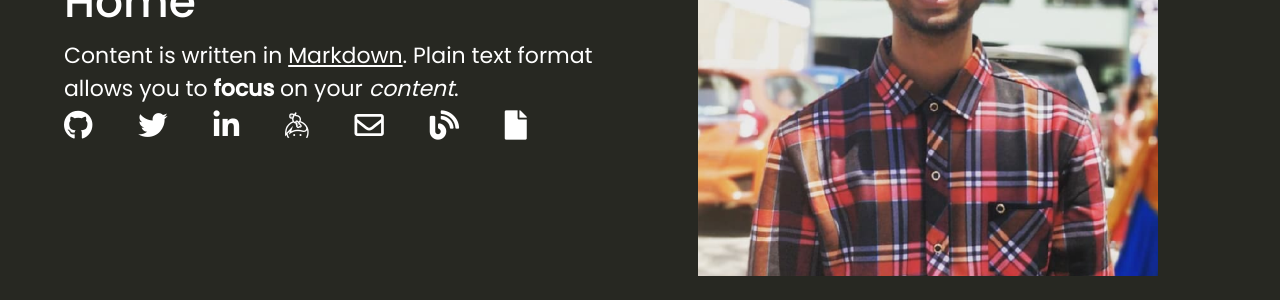
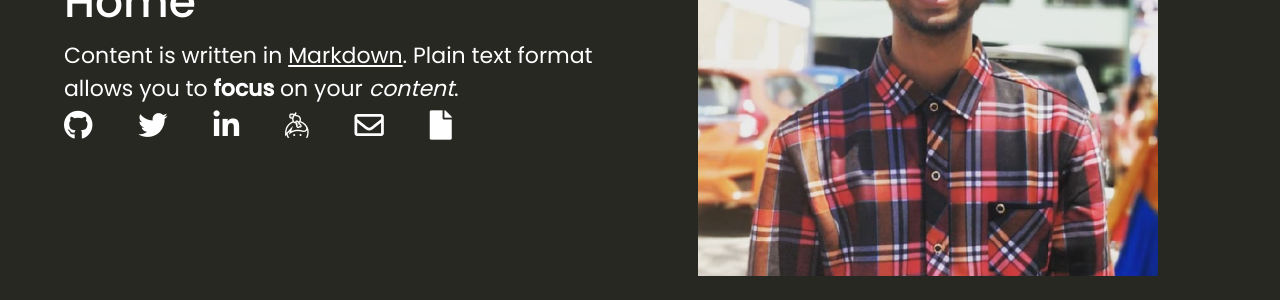
Before and after one commit to rh3xp/website.old, a Jekyll site: the page built from index.md, in a window 1280 px wide. Shown: the part 384-684 px from the top of the page. Built offline with Jekyll 4.4.1, drawn with Linux system fonts in a browser that asks for light colours; nearby versions of some CDN libraries.

Commit message:
Added resume

```diff
--- a/_includes/links.html
+++ b/_includes/links.html
@@ -5,7 +5,7 @@
     <a class="social" href="https://twitter.com/vimoveremacs/" target="_blank">
         <i class="fab fa-twitter fa-lg" title="Check out my tweets!"></i>
     </a>
-    <a class="social" href="https://www.linkedin.com/in/parthkrishna1611" target="_blank">
+    <a class="social" href="https://www.linkedin.com/in/parthkrishna" target="_blank">
         <i class="fab fa-linkedin-in fa-lg" title="Check out my posts!"></i>
     </a>
     <a class="social" href="https://keybase.io/thenerdsuperuser/" target="_blank">
@@ -14,11 +14,11 @@
     <a class="social" href="mailto:thenerdsuperuser@gmail.com?Subject=Hello%20World" target="_top">
         <i class="far fa-envelope fa-lg" title="moshi moshi"></i>
     </a>
-    <!--<a href="#" target="_blank">-->
+    <!--<a href="#" target="_blank">
     <a class="social" href= "{{site.baseurl}}/hackerearth">
         <i class="fas fa-blog fa-lg" title="more like logs"></i>
-    </a>
-    <a class="social" href="{{site.baseurl}}/insta">
-        <i class="fas fa-file fa-lg" title="hire me"></i>
+		</a>-->
+    <a class="social" href="https://drive.google.com/file/d/1-Mf4HVkdS8gdzVSRHry3ku2TAlFamRQK/view">
+        <i class="fas fa-file fa-lg" title="Hire me!"></i>
     </a>
 </p>
```
